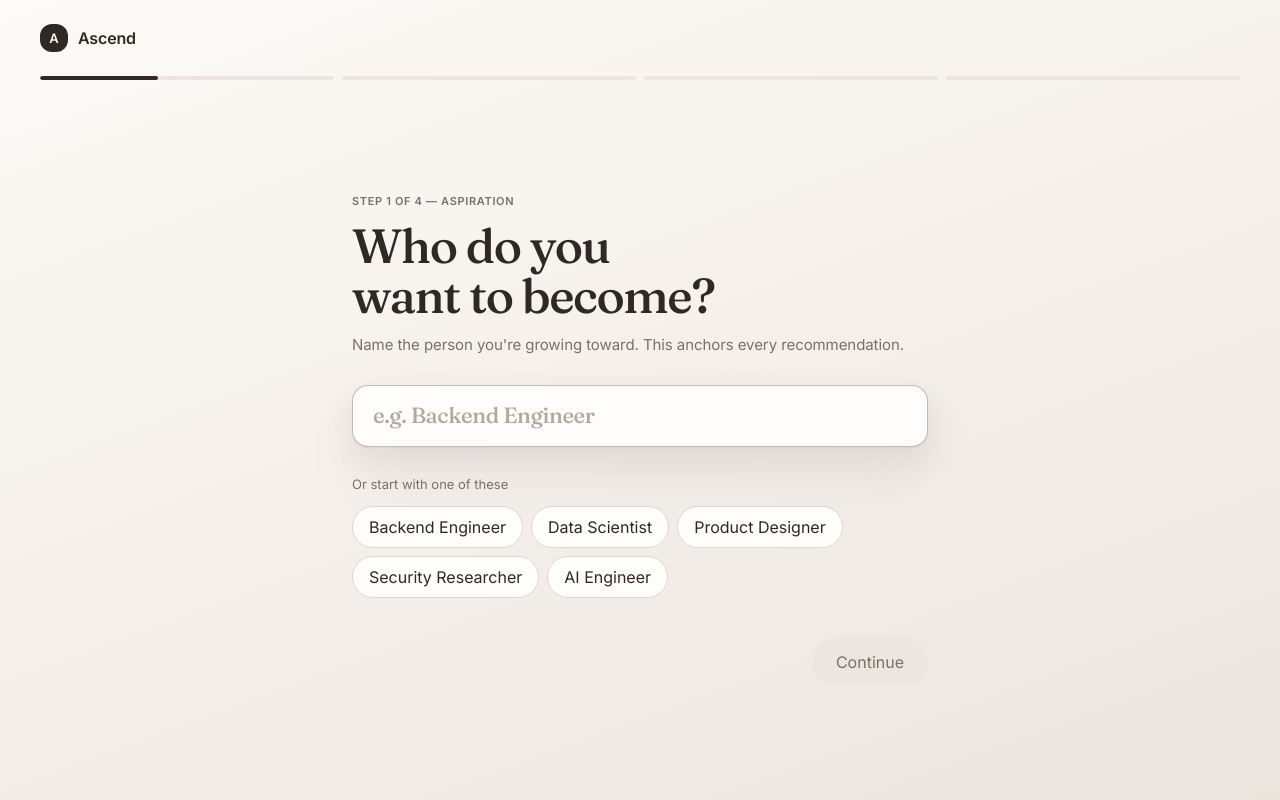
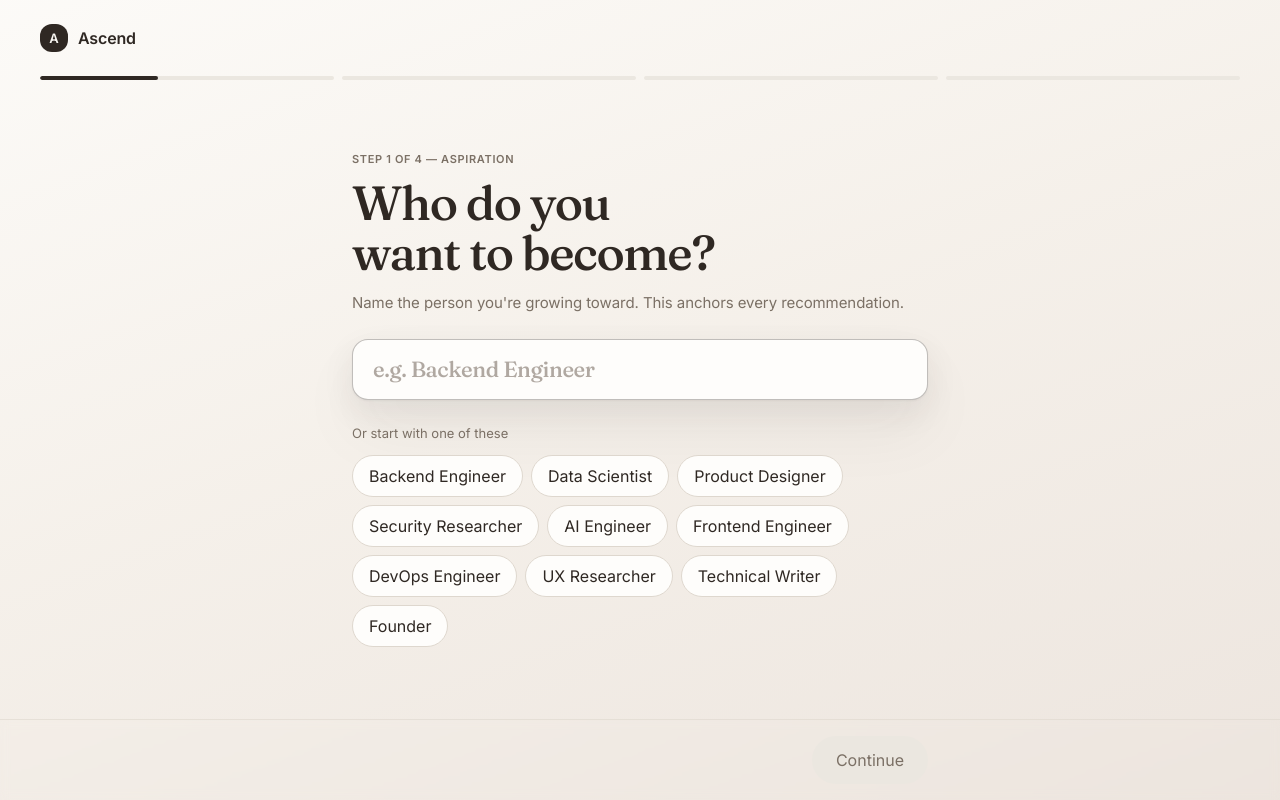
Before and after one commit to Saurabh0003M/mvp, a Next.js app: page / in a window 1280 px wide. Built offline with nearby package versions, Linux system fonts and the light colour scheme.

Commit message:
Fix onboarding flow and add options

```diff
--- a/components/ascend/OnboardingFlow.tsx
+++ b/components/ascend/OnboardingFlow.tsx
@@ -1,6 +1,6 @@
 "use client";
 
-import { useState, useEffect } from "react";
+import { useState, useEffect, useRef, useCallback } from "react";
 import { motion, AnimatePresence } from "framer-motion";
 import { cn } from "@/lib/utils";
 import type { UserProfile, Category, Difficulty, LearningStyle } from "@/lib/engine";
@@ -13,6 +13,11 @@ const ASPIRATION_SUGGESTIONS = [
   "Product Designer",
   "Security Researcher",
   "AI Engineer",
+  "Frontend Engineer",
+  "DevOps Engineer",
+  "UX Researcher",
+  "Technical Writer",
+  "Founder",
 ];
 
 const INTEREST_OPTIONS: { label: Category; hint: string }[] = [
@@ -39,9 +44,10 @@ const LEARNING_STYLES: { value: LearningStyle; label: string; desc: string }[] =
   { value: "bite", label: "Bite-sized", desc: "Short, focused reps" },
 ];
 
-const TIME_OPTIONS: { value: 15 | 30 | 60; label: string; sub: string }[] = [
+const TIME_OPTIONS: { value: 15 | 30 | 45 | 60; label: string; sub: string }[] = [
   { value: 15, label: "15 min", sub: "A focused coffee break" },
   { value: 30, label: "30 min", sub: "A deliberate session" },
+  { value: 45, label: "45 min", sub: "A solid deep-work block" },
   { value: 60, label: "60 min", sub: "Deep work, uninterrupted" },
 ];
 
@@ -55,12 +61,13 @@ export function OnboardingFlow({ onComplete }: Props) {
   const [interests, setInterests] = useState<Category[]>([]);
   const [experience, setExperience] = useState<Difficulty | null>(null);
   const [learningStyle, setLearningStyle] = useState<LearningStyle | null>(null);
-  const [dailyTime, setDailyTime] = useState<15 | 30 | 60 | null>(null);
+  const [dailyTime, setDailyTime] = useState<15 | 30 | 45 | 60 | null>(null);
   const [calibrating, setCalibrating] = useState(false);
 
   const totalSteps = 4;
+  const advancingRef = useRef(false);
 
-  const canProceed = () => {
+  const canProceed = useCallback(() => {
     switch (step) {
       case 0: return aspiration.trim().length > 0;
       case 1: return interests.length > 0;
@@ -68,11 +75,16 @@ export function OnboardingFlow({ onComplete }: Props) {
       case 3: return dailyTime !== null;
       default: return false;
     }
-  };
+  }, [step, aspiration, interests, experience, learningStyle, dailyTime]);
 
-  const handleNext = () => {
+  const handleNext = useCallback(() => {
+    if (advancingRef.current) return;
+    if (!canProceed()) return;
+    advancingRef.current = true;
+
     if (step < totalSteps - 1) {
       setStep((s) => s + 1);
+      setTimeout(() => { advancingRef.current = false; }, 350);
     } else {
       setCalibrating(true);
       setTimeout(() => {
@@ -85,21 +97,20 @@ export function OnboardingFlow({ onComplete }: Props) {
         });
       }, 1600);
     }
-  };
+  }, [step, totalSteps, canProceed, onComplete, aspiration, interests, experience, learningStyle, dailyTime]);
 
   useEffect(() => {
     const handler = (e: KeyboardEvent) => {
       if (e.key !== "Enter" || e.defaultPrevented || calibrating) return;
       if (e.metaKey || e.ctrlKey || e.altKey || e.shiftKey) return;
       const el = document.activeElement as HTMLElement | null;
-      if (el && (el.tagName === "BUTTON" || el.tagName === "TEXTAREA")) return;
-      if (!canProceed()) return;
+      if (el && (el.tagName === "TEXTAREA" || el.tagName === "SELECT" || el.isContentEditable)) return;
       e.preventDefault();
       handleNext();
     };
     window.addEventListener("keydown", handler);
     return () => window.removeEventListener("keydown", handler);
-  });
+  }, [handleNext, calibrating]);
 
   const toggleInterest = (cat: Category) => {
     setInterests((prev) =>
@@ -162,8 +173,10 @@ export function OnboardingFlow({ onComplete }: Props) {
         ))}
       </div>
 
-      <div className="flex flex-1 items-center justify-center px-6 sm:px-10">
-        <div className="w-full max-w-xl">
+      {/* Scrollable content area — keeps the nav bar always visible */}
+      <div className="flex flex-1 flex-col overflow-hidden">
+        <div className="flex-1 overflow-y-auto px-6 sm:px-10">
+          <div className="mx-auto flex min-h-full w-full max-w-xl flex-col justify-center py-6">
             <AnimatePresence mode="wait">
               <motion.div
                 key={step}
@@ -173,7 +186,7 @@ export function OnboardingFlow({ onComplete }: Props) {
                 transition={{ duration: 0.3, ease: EASE }}
               >
                 {step === 0 && (
-                <div className="space-y-7">
+                  <div className="space-y-6">
                     <div className="space-y-3">
                       <div className="text-micro text-muted-foreground">Step 1 of 4 — Aspiration</div>
                       <h1 className="text-balance text-display">Who do you want to become?</h1>
@@ -185,7 +198,6 @@ export function OnboardingFlow({ onComplete }: Props) {
                       autoFocus
                       value={aspiration}
                       onChange={(e) => setAspiration(e.target.value)}
-                    onKeyDown={(e) => e.key === "Enter" && canProceed() && handleNext()}
                       placeholder="e.g. Backend Engineer"
                       className="w-full rounded-2xl border border-border bg-card px-5 py-4 text-title text-foreground shadow-soft outline-none transition-all placeholder:text-muted-foreground/60 focus:border-foreground/30 focus:shadow-card"
                     />
@@ -212,7 +224,7 @@ export function OnboardingFlow({ onComplete }: Props) {
                 )}
 
                 {step === 1 && (
-                <div className="space-y-7">
+                  <div className="space-y-6">
                     <div className="space-y-3">
                       <div className="text-micro text-muted-foreground">Step 2 of 4 — Interests</div>
                       <h1 className="text-balance text-headline">What captures your curiosity?</h1>
@@ -220,7 +232,7 @@ export function OnboardingFlow({ onComplete }: Props) {
                         Select a few areas. The engine starts here and evolves with every swipe.
                       </p>
                     </div>
-                  <div className="flex flex-wrap gap-2.5">
+                    <div className="grid grid-cols-2 gap-2.5 sm:grid-cols-4">
                       {INTEREST_OPTIONS.map((opt, idx) => {
                         const selected = interests.includes(opt.label);
                         return (
@@ -229,14 +241,14 @@ export function OnboardingFlow({ onComplete }: Props) {
                             onClick={() => toggleInterest(opt.label)}
                             whileTap={{ scale: 0.96 }}
                             className={cn(
-                            "rounded-2xl border px-4 py-3 text-left transition-all",
+                              "rounded-2xl border px-3 py-3 text-left transition-all",
                               selected
                                 ? "border-foreground bg-foreground text-background shadow-soft"
                                 : "border-border bg-card text-foreground hover:border-foreground/30 hover:bg-accent"
                             )}
                           >
                             <div className="text-subtitle leading-tight">{opt.label}</div>
-                          <div className={cn("text-caption", selected ? "text-background/70" : "text-muted-foreground")}>
+                            <div className={cn("text-caption mt-0.5", selected ? "text-background/70" : "text-muted-foreground")}>
                               {opt.hint}
                             </div>
                           </motion.button>
@@ -247,20 +259,20 @@ export function OnboardingFlow({ onComplete }: Props) {
                 )}
 
                 {step === 2 && (
-                <div className="space-y-7">
+                  <div className="space-y-5">
                     <div className="space-y-3">
                       <div className="text-micro text-muted-foreground">Step 3 of 4 — Experience & Style</div>
                       <h1 className="text-balance text-headline">How do you learn best?</h1>
                     </div>
-                  <div className="space-y-4">
+                    <div className="space-y-3">
                       <div className="text-caption text-muted-foreground">Experience level</div>
-                    <div className="grid grid-cols-3 gap-3">
+                      <div className="grid grid-cols-3 gap-2.5">
                         {EXPERIENCE_LEVELS.map((lvl) => (
                           <button
                             key={lvl.value}
                             onClick={() => setExperience(lvl.value)}
                             className={cn(
-                            "rounded-2xl border p-4 text-left transition-all",
+                              "rounded-2xl border p-3.5 text-left transition-all",
                               experience === lvl.value
                                 ? "border-foreground bg-foreground text-background shadow-soft"
                                 : "border-border bg-card hover:border-foreground/30 hover:bg-accent"
@@ -274,15 +286,15 @@ export function OnboardingFlow({ onComplete }: Props) {
                         ))}
                       </div>
                     </div>
-                  <div className="space-y-4">
+                    <div className="space-y-3">
                       <div className="text-caption text-muted-foreground">Learning style</div>
-                    <div className="grid grid-cols-2 gap-3">
+                      <div className="grid grid-cols-2 gap-2.5">
                         {LEARNING_STYLES.map((s) => (
                           <button
                             key={s.value}
                             onClick={() => setLearningStyle(s.value)}
                             className={cn(
-                            "rounded-2xl border p-4 text-left transition-all",
+                              "rounded-2xl border p-3.5 text-left transition-all",
                               learningStyle === s.value
                                 ? "border-foreground bg-foreground text-background shadow-soft"
                                 : "border-border bg-card hover:border-foreground/30 hover:bg-accent"
@@ -300,7 +312,7 @@ export function OnboardingFlow({ onComplete }: Props) {
                 )}
 
                 {step === 3 && (
-                <div className="space-y-7">
+                  <div className="space-y-6">
                     <div className="space-y-3">
                       <div className="text-micro text-muted-foreground">Step 4 of 4 — Daily time</div>
                       <h1 className="text-balance text-headline">How much time per day?</h1>
@@ -308,13 +320,13 @@ export function OnboardingFlow({ onComplete }: Props) {
                         Quests are filtered to fit this window. You can adjust later.
                       </p>
                     </div>
-                  <div className="grid grid-cols-3 gap-3">
+                    <div className="grid grid-cols-2 gap-2.5 sm:grid-cols-4">
                       {TIME_OPTIONS.map((t) => (
                         <button
                           key={t.value}
                           onClick={() => setDailyTime(t.value)}
                           className={cn(
-                          "rounded-2xl border p-5 text-center transition-all",
+                            "rounded-2xl border p-4 text-center transition-all",
                             dailyTime === t.value
                               ? "border-foreground bg-foreground text-background shadow-soft"
                               : "border-border bg-card hover:border-foreground/30 hover:bg-accent"
@@ -331,8 +343,12 @@ export function OnboardingFlow({ onComplete }: Props) {
                 )}
               </motion.div>
             </AnimatePresence>
+          </div>
+        </div>
 
-          <div className="mt-10 flex items-center justify-between">
+        {/* Nav bar — pinned at the bottom, always visible */}
+        <div className="shrink-0 border-t border-border/60 bg-sunfade/80 px-6 py-4 backdrop-blur-sm sm:px-10">
+          <div className="mx-auto flex w-full max-w-xl items-center justify-between">
             <button
               onClick={() => setStep((s) => Math.max(0, s - 1))}
               className={cn(
@@ -342,6 +358,12 @@ export function OnboardingFlow({ onComplete }: Props) {
             >
               Back
             </button>
+            <div className="flex items-center gap-3">
+              {canProceed() && (
+                <span className="hidden text-caption text-muted-foreground sm:block">
+                  Press <kbd className="rounded border border-border bg-card px-1.5 py-0.5 text-micro">Enter</kbd>
+                </span>
+              )}
               <motion.button
                 whileTap={{ scale: 0.97 }}
                 disabled={!canProceed()}
@@ -359,5 +381,6 @@ export function OnboardingFlow({ onComplete }: Props) {
           </div>
         </div>
       </div>
+    </div>
   );
 }
--- a/lib/taxonomy.ts
+++ b/lib/taxonomy.ts
@@ -48,7 +48,7 @@ export interface UserProfile {
   interests: Category[];
   experience: Difficulty;
   learningStyle: LearningStyle;
-  dailyTime: 15 | 30 | 60;
+  dailyTime: 15 | 30 | 45 | 60;
 }
 
 export type SwipeDirection = "accept" | "skip" | "later";
```
Lines whose indentation alone changed are shown as unchanged.
